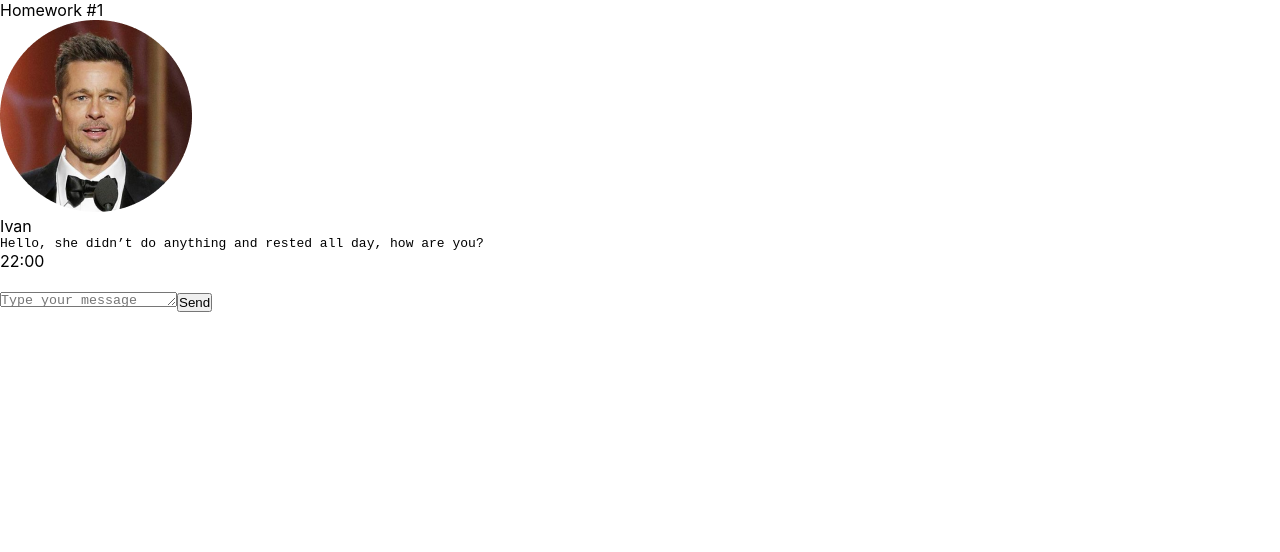
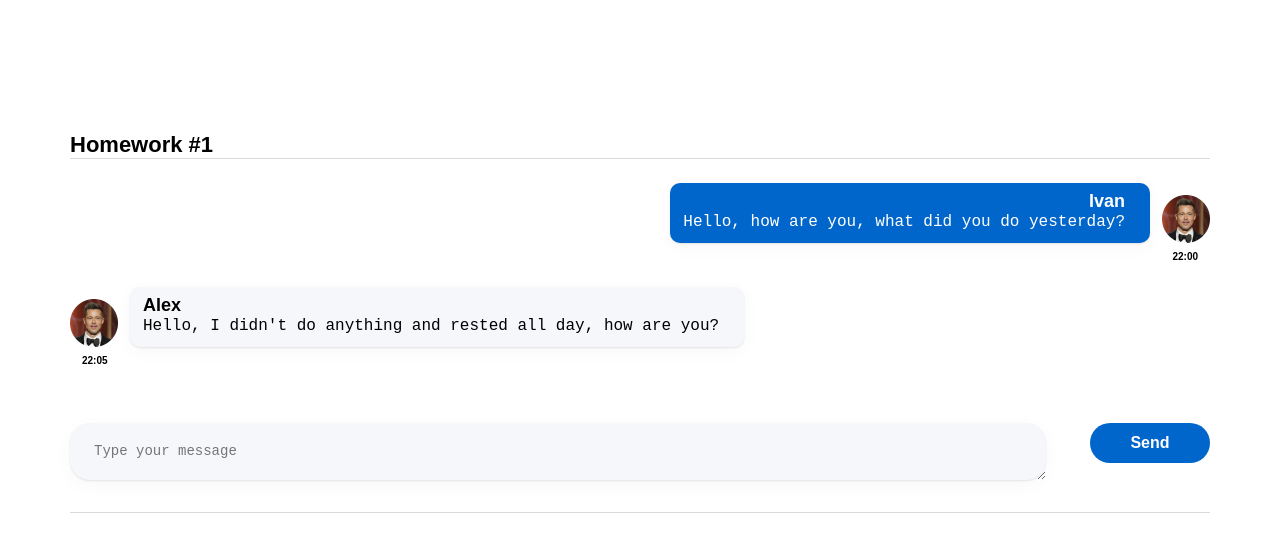
Before and after one commit to springevidence/Homework01, a React (Create React App) app: page / in a window 1280 px wide. Shown: the top 552 px of the page. Built offline with nearby package versions, Linux system fonts and the light colour scheme.

Commit message:
added css styles

```diff
--- a/src/s1-main/App.module.css
+++ b/src/s1-main/App.module.css
@@ -1,11 +1,24 @@
 .App {
     --header_height: 60px;
+    font-family: 'Montserrat', sans-serif;
+    margin-left: 70px;
+    margin-right: 70px;
 }
 
 .hw {
-
+    height: auto;
+    display: flex;
+    flex-direction: column;
+    border-bottom: 1px solid #D9D9D9;
+    border-top: 1px solid #D9D9D9;
 }
 
 .hwTitle {
+    margin-top: 131px;
+    font-style: normal;
+    font-weight: 600;
+    font-size: 22px;
+    line-height: 27px;
+    color: #000000;
 
 }
--- a/src/s2-homeworks/hw01/HW1.tsx
+++ b/src/s2-homeworks/hw01/HW1.tsx
@@ -36,7 +36,7 @@ export const message0: MessageType = {
         name: 'Ivan',  // можно менять
     },
     message: {
-        text: 'Hello, she didn’t do anything and rested all day, how are you?', // можно менять
+        text: "Hello, how are you, what did you do yesterday?", // можно менять
         time: '22:00', // можно менять
     },
 }
@@ -44,11 +44,11 @@ export const friendMessage0: MessageType = {
     id: 100,
     user: {
         avatar: avatar, // можно менять
-        name: 'Friend Name', // можно менять
+        name: 'Alex', // можно менять
     },
     message: {
-        text: 'зеркальное сообщение для тренировки css', // можно менять
-        time: '22:00', // можно менять
+        text: "Hello, I didn't do anything and rested all day, how are you?", // можно менять
+        time: '22:05', // можно менять
     },
 }
 
--- a/src/s2-homeworks/hw01/friend-message/FriendMessage.module.css
+++ b/src/s2-homeworks/hw01/friend-message/FriendMessage.module.css
@@ -1,17 +1,30 @@
 .friendMessage {
-
+    display: flex;
+    padding-top: 24px;
+    flex-direction: column;
 }
 
 .friendImageAndText {
-
+    display: flex;
+    flex-direction: row;
+    align-items: flex-end;
 }
 
 .friendImageAndText img {
-
+    width: 48px;
+    height: 48px;
 }
 
 .friendText {
-
+    display: flex;
+    flex-direction: column;
+    padding: 7px 25px 8px 13px;
+    margin-left: 12px;
+    width: auto;
+    height: 60px;
+    background: #F5F7FB;
+    box-shadow: 0 5px 20px rgba(29, 33, 38, 0.03), 0 1px 2px rgba(29, 33, 38, 0.1);
+    border-radius: 10px;
 }
 
 .friendText:after {
@@ -19,13 +32,21 @@
 }
 
 .friendName {
-
+    font-weight: 600;
+    font-size: 18px;
+    line-height: 22px;
 }
 
 .friendMessageText {
-
+    font-weight: 400;
+    font-size: 16px;
+    line-height: 20px;
 }
 
 .friendTime {
-
+    margin-top: 8px;
+    margin-left: 12px;
+    font-weight: 600;
+    font-size: 10px;
+    line-height: 12px;
 }
--- a/src/s2-homeworks/hw01/friend-message/FriendMessage.tsx
+++ b/src/s2-homeworks/hw01/friend-message/FriendMessage.tsx
@@ -1,8 +1,12 @@
 import React from 'react'
 import s from './FriendMessage.module.css'
+import {MessageType} from "../HW1";
 
 // создать тип вместо any и отобразить приходящие данные
-const FriendMessage = (props: any) => {
+type FriendMessagePropsType = {
+    message: MessageType
+}
+const FriendMessage = (props: FriendMessagePropsType) => {
     return (
         <div
             id={'hw1-friend-message-' + props.message.id}
@@ -12,8 +16,9 @@ const FriendMessage = (props: any) => {
                 <img
                     id={'hw1-friend-avatar-' + props.message.id}
                     // создаёт студент
-
+                    src={props.message.user.avatar}
                     //
+                    alt="avatar"
                 />
                 <div className={s.friendText}>
                     <div
@@ -21,7 +26,7 @@ const FriendMessage = (props: any) => {
                         className={s.friendName}
                     >
                         {/*создаёт студент*/}
-
+                        {props.message.user.name}
                         {/**/}
                     </div>
                     <pre
@@ -29,7 +34,7 @@ const FriendMessage = (props: any) => {
                         className={s.friendMessageText}
                     >
                         {/*создаёт студент*/}
-
+                        {props.message.message.text}
                         {/**/}
                     </pre>
                 </div>
@@ -39,7 +44,7 @@ const FriendMessage = (props: any) => {
                 className={s.friendTime}
             >
                 {/*создаёт студент*/}
-
+                {props.message.message.time}
                 {/**/}
             </div>
         </div>
--- a/src/s2-homeworks/hw01/message-sender/MessageSender.module.css
+++ b/src/s2-homeworks/hw01/message-sender/MessageSender.module.css
@@ -1,18 +1,39 @@
 .sendForm {
-
+    display: flex;
+    margin-top: 56px;
+    margin-bottom: 32px;
 }
-
 .textarea {
+    width: 976px;
+    height: auto;
+    border-radius: 20px;
+    background: #F5F7FB;
+    box-shadow: 0 5px 20px rgba(29, 33, 38, 0.03), 0 1px 2px rgba(29, 33, 38, 0.1);
+    font-style: normal;
+    font-weight: 400;
+    font-size: 14px;
+    line-height: 17px;
+    margin-right: 44px;
+    padding: 20px 24px;
+    border: none;
 
 }
 
 .button {
-
+    width: 120px;
+    height: 40px;
+    background: #0066CC;
+    border-radius: 20px;
+    border: none;
+    color: #FFFFFF;
+    font-weight: 600;
+    font-size: 16px;
+    line-height: 20px;
 }
 
 .button:hover {
-
+    background: #00cc22;
 }
 .button:active {
-
+    background: #cc0000;
 }
--- a/src/s2-homeworks/hw01/message-sender/MessageSender.tsx
+++ b/src/s2-homeworks/hw01/message-sender/MessageSender.tsx
@@ -46,7 +46,7 @@ const MessageSender = (props: any) => {
             ))}
 
             <div id={'hw1-send-message-form'} className={s.sendForm}>
-                <textarea
+                <textarea rows={19}
                     id={'hw1-textarea'}
                     className={s.textarea}
                     ref={textareaRef}
--- a/src/s2-homeworks/hw01/message/Message.module.css
+++ b/src/s2-homeworks/hw01/message/Message.module.css
@@ -1,31 +1,59 @@
 .message {
-
+    display: flex;
+    padding-top: 24px;
+    flex-direction: column;
 }
 
 .imageAndText {
-
+    display: flex;
+    flex-direction: row-reverse;
+    align-items: flex-end;
 }
 
 .imageAndText img {
-
+    width: 48px;
+    height: 48px;
 }
 
 .text {
-
+    display: flex;
+    flex-direction: column;
+    padding: 7px 25px 8px 13px;
+    margin-right: 12px;
+    width: auto;
+    height: 60px;
+    border-radius: 10px;
+    color: #FFFFFF;
+    background: #0066CC;
+    box-shadow: 0 5px 20px rgba(29, 33, 38, 0.03), 0 1px 2px rgba(29, 33, 38, 0.1);
+    position: relative;
 }
 
 .text:after {
-
 }
 
 .name {
-
+    display: flex;
+    justify-content: flex-end;
+    font-weight: 600;
+    font-size: 18px;
+    line-height: 22px;
 }
 
 .messageText {
-
+    display: flex;
+    justify-content: flex-end;
+    font-weight: 400;
+    font-size: 16px;
+    line-height: 20px;
 }
 
 .time {
-
+    display: flex;
+    justify-content: flex-end;
+    margin-top: 8px;
+    margin-right: 12px;
+    font-weight: 600;
+    font-size: 10px;
+    line-height: 12px;
 }
```
